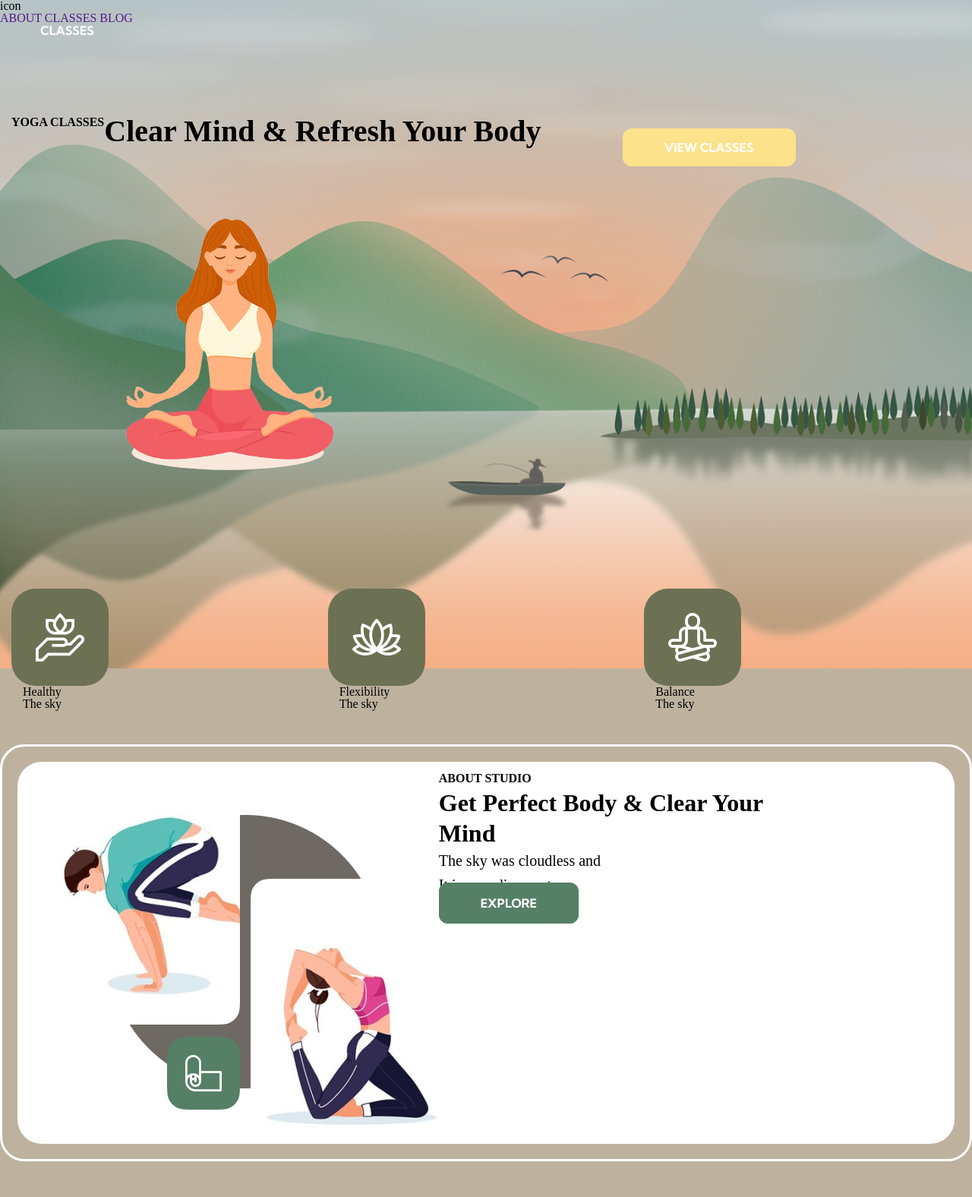
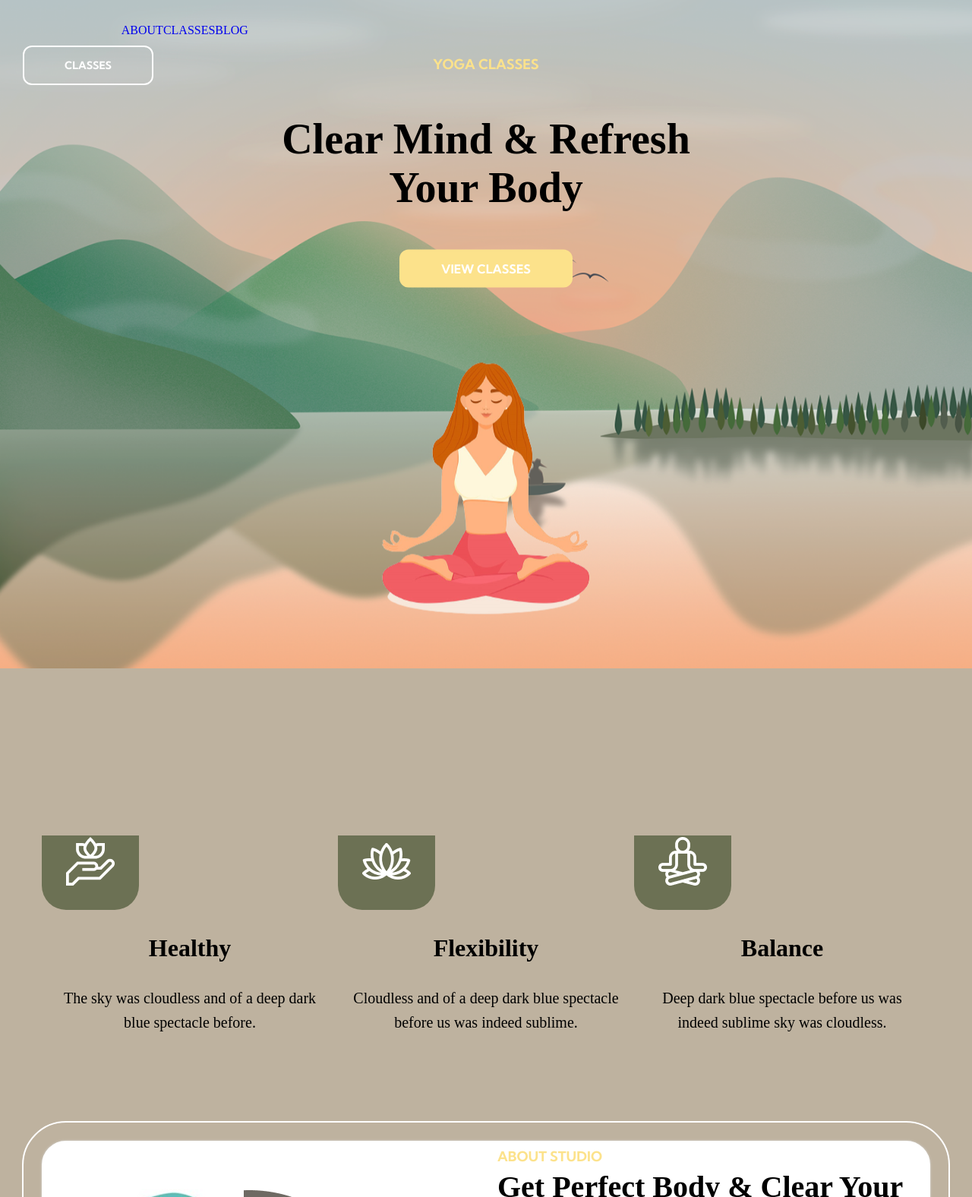
Before and after one commit to Murrr817/mini-project, a plain HTML site: page index.html in a window 1280 px wide. Shown: the top 1576 px of the page at 76% size. Drawn offline with Linux system fonts and the light colour scheme; a web font is replaced by a local one.

Commit message:
edited 1:15pm 5/18

```diff
--- a/assets/sass/base/_initial.scss
+++ b/assets/sass/base/_initial.scss
@@ -2,6 +2,18 @@ html {
   -webkit-box-sizing: border-box;
   -moz-box-sizing: border-box;
   box-sizing: border-box;
+
+  // smooth anchor scroll
+  scroll-padding-top: 80px;
+  scroll-behavior: smooth;
+
+  // font
+  font-size: 16pt;
+  font-family: "David Libre", serif;
+}
+
+body {
+  background-color: $COLOR_NUDE;
 }
 
 *,
@@ -14,4 +26,10 @@ html {
 
 a {
   text-decoration: none;
+  font-family: "Kumbh Sans", sans-serif;
 }
+
+section:not(#section-1) {
+  padding-top: 80px;
+  padding-bottom: 80px;
+}
--- a/assets/sass/base/_typography.scss
+++ b/assets/sass/base/_typography.scss
@@ -4,26 +4,26 @@
 // }
 
 .h1 {
+  font-size: 56px;
+  line-height: 64px;
+  font-weight: 900;
+}
+
+.h2 {
   font-size: 40px;
   line-height: 48px;
   font-weight: 900;
 }
 
-.h2 {
+.h3 {
   font-size: 32px;
   line-height: 40px;
   font-weight: 900;
 }
 
-.h3 {
-  font-size: 27px;
+.h4 {
+  font-size: 18px;
   line-height: 32px;
-  font-weight: 900;
-}
-
-.h4 {
-  font-size: 16px;
-  line-height: 24px;
   font-weight: 900;
 }
 
--- a/assets/sass/base/_utility.scss
+++ b/assets/sass/base/_utility.scss
@@ -7,50 +7,29 @@
   display: inline-block;
 }
 
-// boxes and borders
-.white-border {
-  position: relative;
-  padding: 20px;
-  border: 3px solid $COLOR_WHITE;
-  background: transparent;
-  border-radius: 32px;
+.d-block {
+  display: block;
 }
 
-.white-filled {
-  position: relative;
-  padding: 10px;
-  background: $COLOR_WHITE;
-  border-radius: 32px;
+// spacings
+.jc-center {
+  display: flex;
+  justify-content: center;
 }
 
-.icon {
-  background: $COLOR_OLIVE;
-  width: 128px;
-  height: 128px;
-  justify-content: center;
-  align-items: center;
-  border-radius: 32px;
-  margin-top: 100px;
+.jc-space-between {
+  display: flex;
+  justify-content: space-between;
 }
 
-.icon-sm {
-  background: $COLOR_OLIVE;
-  width: 64px;
-  height: 64px;
-  display: flex;
-  justify-content: center;
-  align-items: center;
-  border-radius: 12px;
-  margin-right: 20px;
-}
-
-.icon img {
-  line-height: 64px;
-}
-
-.menu-link {
-  color: $COLOR_YELLOW;
-  font-family: $SECOND_FONT;
+// boxes and borders
+.white-filled {
+  background: $COLOR_WHITE;
+  border: 5px solid $COLOR_WHITE;
+  border-radius: 32px;
+  outline: 2px solid $COLOR_WHITE;
+  outline-offset: 24px;
+  box-shadow: 0 0 3px #ddd;
 }
 
 .nude-filled {
@@ -69,3 +48,32 @@
   background: $COLOR_BROWN;
   border-radius: 32px;
 }
+
+.icon {
+  background: $COLOR_OLIVE;
+  width: 128px;
+  height: 128px;
+  justify-content: center;
+  align-items: center;
+  border-radius: 32px;
+}
+
+.icon img {
+  line-height: 64px;
+}
+
+.icon-sm {
+  background: $COLOR_OLIVE;
+  width: 64px;
+  height: 64px;
+  display: flex;
+  justify-content: center;
+  align-items: center;
+  border-radius: 12px;
+  margin-right: 20px;
+}
+
+.menu_link {
+  color: $COLOR_YELLOW;
+  font-family: $SECOND_FONT;
+}
--- a/assets/sass/components/_buttons.scss
+++ b/assets/sass/components/_buttons.scss
@@ -11,9 +11,7 @@ i {
   border-radius: 12px;
   font-family: $SECOND_FONT;
   font-weight: 700;
-  margin: 20px auto;
-  justify-content: center;
-  align-items: center;
+  margin-top: 50px;
 
   // button colors
   &.btn__yellow {
@@ -51,10 +49,10 @@ i {
     color: $COLOR_TEXT;
     border: 2px solid $COLOR_TEXT;
   }
+
+  &.btn__medium {
+    background: transparent;
+    color: $COLOR_WHITE;
+    border: 2px solid $COLOR_WHITE;
+  }
 }
-
-// tags
-.tags {
-  padding: 5px;
-  border-radius: 12px;
-}
--- /dev/null
+++ b/assets/sass/components/_cards.scss
@@ -0,0 +1,5 @@
+.card {
+  min-height: 500px;
+  background: green;
+  border: 5px solid black;
+}
--- a/assets/sass/components/_cover.scss
+++ b/assets/sass/components/_cover.scss
@@ -1,22 +1,39 @@
-body {
-  background-color: $COLOR_NUDE;
+.hero__item {
+  margin: 25px auto;
+  text-align: center;
 }
 
-.background-img {
-  height: 880px;
-  width: 100%;
-  background-attachment: fixed;
-  background-position: center;
-  background-repeat: no-repeat;
-  background-size: cover;
+.hero-wrap {
+  display: flex;
+  flex-direction: column;
+  margin-top: 220px;
 }
 
-section {
-  margin: 50px 0;
-  padding: 50px 0;
+.hero-text {
+  text-align: center;
+  position: absolute;
+  top: 60%;
+  left: 50%;
+  transform: translate(-50%, -50%);
 }
 
-.hero__item {
-  flex-direction: row;
-  justify-self: center;
+.hero-wrap__item {
+  text-align: center;
+  align-content: center;
+  margin-bottom: 30px;
 }
+
+.fluid-bg {
+  position: relative;
+
+  &:after {
+    content: "";
+    position: absolute;
+    top: 350px;
+    left: 0;
+    width: 100%;
+    height: 70%;
+    background-color: $COLOR_WHITE;
+    z-index: -10;
+  }
+}
--- a/assets/sass/layout/_grid.scss
+++ b/assets/sass/layout/_grid.scss
@@ -7,14 +7,25 @@
 
 .container-fluid {
   width: 100%;
-  margin: -50px auto;
+  margin: 0 auto;
   overflow: hidden;
 }
 
 .row {
   display: flex;
   flex-wrap: wrap;
+  margin-top: -30px;
+}
+
+.row .row {
+  margin-left: -15px;
+  margin-right: -15px;
+}
+
+.column {
   padding: 0 15px;
+  width: 100%;
+  margin-top: 30px;
 }
 
 // @media screen and (min-width: 1200px) {
@@ -69,7 +80,7 @@
 // sm
 @media screen and (min-width: 576px) {
   .container {
-    max-width: auto;
+    max-width: 540px;
   }
 
   .column-sm-1 {
@@ -113,7 +124,7 @@
 // md
 @media screen and (min-width: 768px) {
   .container {
-    max-width: 750px;
+    max-width: 720px;
   }
 
   .column-md-1 {
@@ -157,7 +168,7 @@
 // lg
 @media screen and (min-width: 992px) {
   .container {
-    max-width: 970px;
+    max-width: 960px;
   }
 
   .column-lg-1 {
@@ -245,7 +256,7 @@
 // xxl
 @media screen and (min-width: 1400px) {
   .container {
-    max-width: 1232px;
+    max-width: 1320px;
   }
 
   .column-xxl-1 {
--- a/assets/sass/layout/_header.scss
+++ b/assets/sass/layout/_header.scss
@@ -0,0 +1,32 @@
+#navbar {
+  height: 80px;
+  display: flex;
+  align-items: center;
+  position: fixed;
+  top: 0;
+  width: 100%;
+  padding: 0 15px;
+
+  &.navbar--scroll {
+    background: $COLOR_NUDE;
+    box-shadow: 2px 2px 4px $COLOR_TEXT_50;
+  }
+}
+
+.background-img {
+  background-color: $COLOR_NUDE;
+  height: 880px;
+  width: 100%;
+  background-attachment: fixed;
+  background-position: center;
+  background-repeat: no-repeat;
+  background-size: cover;
+  // position: relative;
+}
+
+@media screen and (min-width: 1200px) {
+  .hero-text {
+    max-width: 580px;
+    overflow: hidden;
+  }
+}
--- a/assets/sass/main.scss
+++ b/assets/sass/main.scss
@@ -17,7 +17,7 @@
 // layout
 // @import "layout/navigation";
 @import "layout/grid";
-// @import "layout/header";
+@import "layout/header";
 // @import "layout/footer";
 // @import 'layout/sidebar';
 // @import 'layout/forms';
--- a/index.html
+++ b/index.html
@@ -4,7 +4,7 @@
     <meta charset="UTF-8" />
     <meta http-equiv="X-UA-Compatible" content="IE=edge" />
     <meta name="viewport" content="width=device-width, initial-scale=1.0" />
-    <title>Document</title>
+    <title>Yoga</title>
     <link rel="stylesheet" href="./assets/css/main.css" />
     <link rel="preconnect" href="https://fonts.gstatic.com">
     <link href="https://fonts.googleapis.com/css2?family=David+Libre:wght@400;500;700&family=Kumbh+Sans:wght@300;400;700&display=swap" rel="stylesheet">
@@ -16,21 +16,25 @@
   />
   </head>
   <body>
+
+    <header id="navbar">
+      <div class="row jc-space-between">
+        <div class="navbar__column column">icon</div>
+        <div class="navbar__column column jc-center">
+          <a href="#about" class="navbar__item">ABOUT</a>
+          <a href="#classes" class="navbar__item">CLASSES</a>
+          <a href="blog" class="navbar__item">BLOG</a>
+        </div>
+        <div class="navbar__column column">
+          <a href="#contact" class="btn btn__medium regular_M">CLASSES</a>
+        </div>
+      </div>
+    </header>
+
   <div class="background-img" style="background-image: url(./assets/img/background.png);">
 
-    <header id="navbar">
-      <div class="nav-bar__column column">icon</div>
-      <div class="nav-bar__column column">
-        <a href="" class="nav-bar__item">ABOUT</a>
-        <a href="" class="nav-bar__item">CLASSES</a>
-        <a href="" class="nav-bar__item">BLOG</a>
-      </div>
-      <div class="nav-bar__column column"></div>
-      <a href="" class="btn btn__">CLASSES</a>
-    </header>
-
+    <div class="hero-text">
       <section id="hero">
-        <div class="container d-inline">
           <div class="row">
             <h4 class="h4 hero__item menu_link">YOGA CLASSES</h4>
             <h1 class="h1 hero__item">Clear Mind & Refresh Your Body</h1>
@@ -39,52 +43,51 @@
           </div>
     </div>
 
+  </div>
+
+          <div class="container hero-wrap">
             <div class="row">
-            <div class="column column-lg-4 column-sm-12">
-            <div class="row hero__icon icon"><img src="./assets/img/hero_icon-1.png" alt="Healthy"></div>
-            <div class="row">Healthy</div>
-            <div class="row">The sky</div>
+              <div class="hero-wrap__item column column-lg-4 column-sm-12">
+                <div class="row hero-wrap__item hero__icon icon"><img src="./assets/img/hero_icon-1.png" alt="Healthy"></div>
+                <h2 class="h3 hero-wrap__item">Healthy</h2>
+                <h3 class="p hero-wrap__item">The sky was cloudless and of a deep dark blue spectacle before.</h3>
               </div>
-          <div class="column column-lg-4 column-sm-12">
-            <div class="row hero__icon icon"><img src="./assets/img/hero_icon-2.png" alt="Flexibility"></div>
-            <div class="row">Flexibility</div>
-            <div class="row">The sky</div>
+              <div class="hero-wrap__item column column-lg-4 column-sm-12">
+                <div class="row hero-wrap__item hero__icon icon"><img src="./assets/img/hero_icon-2.png" alt="Flexibility"></div>
+                <h2 class="h3 hero-wrap__item">Flexibility</h2>
+                <h3 class="p hero-wrap__item">Cloudless and of a deep dark blue spectacle before us was indeed sublime.</h3>
               </div>
-          <div class="column column-lg-4 column-sm-12">
-            <div class="row hero__icon icon"><img src="./assets/img/hero_icon-3.png" alt="Balance"></div>
-            <div class="row">Balance</div>
-            <div class="row">The sky</div>
+              <div class="hero-wrap__item column column-lg-4 column-sm-12">
+                <div class="row hero-wrap__item hero__icon icon"><img src="./assets/img/hero_icon-3.png" alt="Balance"></div>
+                <h2 class="h3 hero-wrap__item">Balance</h2>
+                <h3 class="p hero-wrap__item">Deep dark blue spectacle before us was indeed sublime sky was cloudless.</h3>
               </div>
             </div>
           </div>
       </section>
 
 
+    <div class="container-fluid fluid-bg">
+
       <section id="about">
-      <div class="white-border">
-      <div class="white-filled">
-        <div class="container d-flex">
+        <div class="container white-filled">
           <div class="row">
             <div class="column column-lg-6 column-sm-12"><img src="./assets/img/about_img-1.png" alt="about" class="about__img"></div>
             <div class="column column-lg-6 column-sm-12">
               <h4 class="h4 menu_link">ABOUT STUDIO</h4>
               <h2 class="h2">Get Perfect Body & Clear Your Mind</h2>
-              <p class="p">The sky was cloudless and</p>
-              <p class="p">It is a predicament</p>
+              <p class="p">The sky was cloudless and of a deep dark blue spectacle before us was indeed sublime sky was cloudless and of a deep dark blue.</p>
+              <p class="regular-M">It is a paradisematic country, in which roasted parts of sentences fly into your mouth. Even the all-powerful Pointing has no control about the blind texts it is an almost unorthographic life One day however.</p>
               <a href="" class="btn btn__green">EXPLORE</a>
-            </div>
-          </div>
             </div>
           </div>
         </div>
       </section>
 
-    <div class="container-fluid white-filled">
-
       <section id="classes">
-      <div class="container">
+        <div class="container classes">
           <div class="row">
-          <div class="column column-lg-6 column-sm-12 nude-filled">
+            <div id="classes__vinayasa" class="column column-lg-6 column-sm-12 nude-filled">
               <div class="row">
                 <div class="column column-lg-6 column-sm-6">
                   <div class="row">
@@ -96,7 +99,7 @@
                 <div class="column column-lg-6 column-sm-6"><img src="./assets/img/classes_img-1.png" alt="" class="team"></div>
               </div>
             </div>
-          <div class="column column-lg-6 column-sm-12 green-filled">
+            <div id=" classes__hatha" class="column column-lg-6 column-sm-12 green-filled">
               <div class="row">
                 <div class="column column-lg-6 column-sm-6">
                   <div class="row">
@@ -110,7 +113,7 @@
             </div>
           </div>
           <div class="row">
-          <div class="column column-lg-6 column-sm-12 olive-filled">
+            <div id="classes__meditation" class="column column-lg-6 column-sm-12 olive-filled ">
               <div class="row">
                 <div class="column column-lg-6 column-sm-6">
                   <div class="row">
@@ -122,7 +125,7 @@
                 <div class="column column-lg-6 column-sm-6"><img src="./assets/img/classes_img-3.png" alt="" class="team"></div>
               </div>
             </div>
-          <div class="column column-lg-6 column-sm-12 brown-filled">
+            <div id=" classes__ashtanga" class="column column-lg-6 column-sm-12 brown-filled">
               <div class="row">
                 <div class="column column-lg-6 column-sm-6">
                   <div class="row">
@@ -137,8 +140,6 @@
           </div>
         </div>
       </section>
-
-  </div>
 
       <section id="Discount">
         <div class="container">
@@ -159,9 +160,11 @@
         </div>
       </section>
 
+    </div>
+
+
     <section id="media">
-      <div class="container-border"></div>
-      <div class="container">
+      <div class="container white-filled">
         <div class="row">
           <div class="column column-lg-6">
             <img src="./assets/img/vid-1.png" alt="media" class="media">
@@ -374,18 +377,18 @@
       <div class="column column-lg-3 column-sm-12">
         logo
       </div>
-      <ul class="column column-lg-3 column-sm-12">MENU
-        <li>About</li>
-        <li>Classes</li>
-        <li>Blog</li>
-        <li>Contact</li>
-      </ul>
-      <ul class="column column-lg-3 column-sm-12">CLASSES
-        <li>Ashtanga</li>
-        <li>Hatha</li>
-        <li>Vinayana</li>
-        <li>Meditation</li>
-      </ul>
+      <div class="column column-lg-3 column-sm-12">MENU
+        <a href="#about">About</a>
+        <a href="#classes">Classes</a>
+        <a href="#blog">Blog</a>
+        <a href="contact">Contact</a>
+      </div>
+      <div class="column column-lg-3 column-sm-12">CLASSES
+        <a href="#classes__ashtanga">Ashtanga</a>
+        <a href="#classes__hatha">Hatha</a>
+        <a href="#classes__vinayana">Vinayana</a>
+        <a href="#classes__meditation">Meditation</a>
+      </div>
       <div class="column column-lg-3 column-sm-12">
         <a href="" class="btn btn__icon-only"><i class="fab fa-facebook-f"></i></a>
         <a href="" class="btn btn__icon-only"><i class="fab fa-twitter"></i></a>
@@ -402,5 +405,15 @@
     </div>
   </div>
 </footer>
+
+<script>
+  window.onscroll = () => {
+    const navbar = document.querySelector("#navbar");
+    // navbar height is 80
+    if (this.scrollY <= 80) navbar.className = "";
+    else navbar.className = "navbar--scroll";
+  };
+</script>
+
   </body>
 </html>
```
Also changed, not shown: assets/css/main.css, 1 other file. Lines whose indentation alone changed are shown as unchanged.
